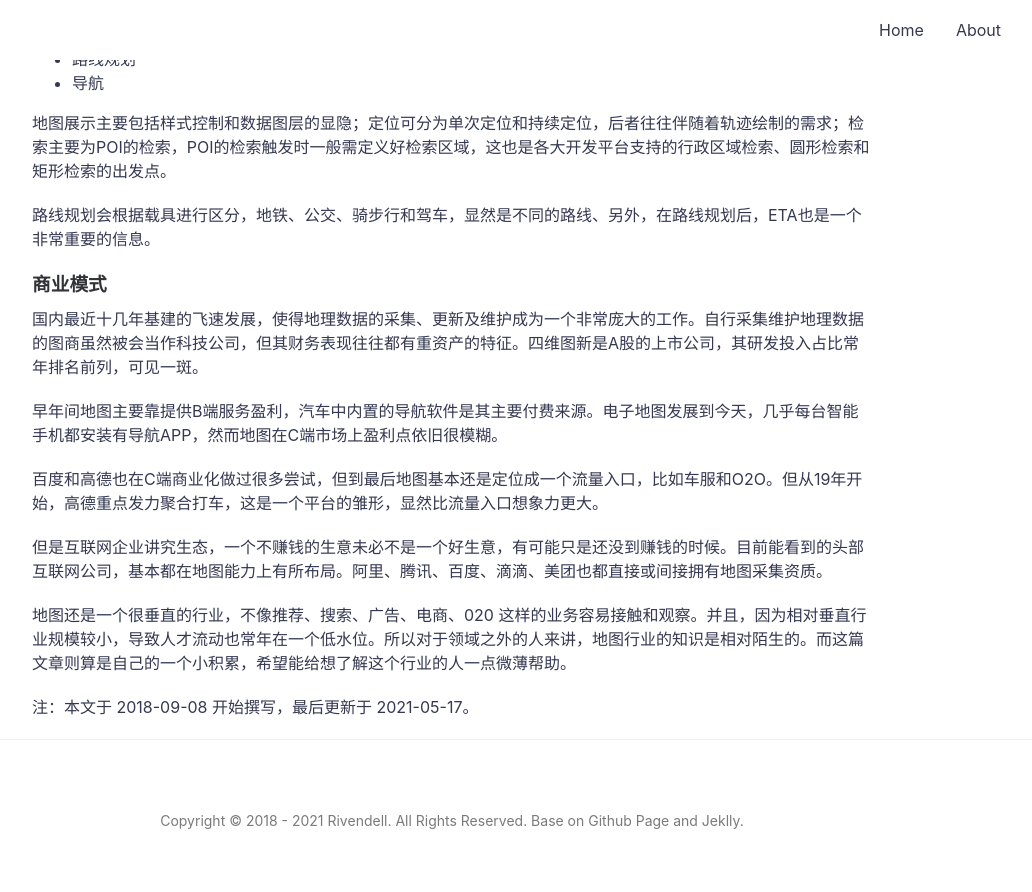
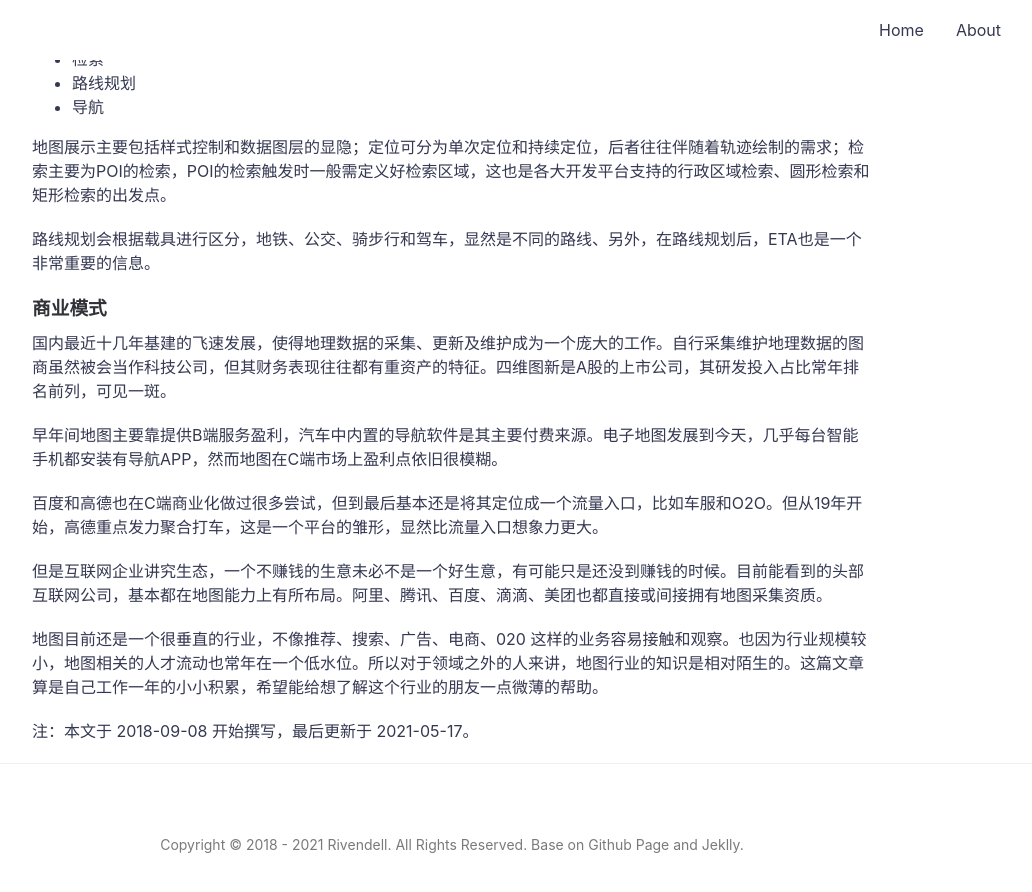
Before and after one commit to icarus507/icarus507.github.io, a Jekyll site: the page built from _posts/2018-09-08-谈谈地图（下）.md, in a window 1280 px wide and 900 px high, scrolled down 2645 px. Shown: the top 892 px of the window, without its empty margins (188-1220 px from the left). Built offline with Jekyll 4.4.1, drawn with Linux system fonts in a browser that asks for light colours; some of the changed text lies outside the part shown.

Commit message:
Update 2018-09-08-谈谈地图（下）.md

```diff
--- a/_posts/2018-09-08-谈谈地图（下）.md
+++ b/_posts/2018-09-08-谈谈地图（下）.md
@@ -37,12 +37,12 @@
 
 * 关系信息：POI通过语义或时空建立起来的关系，比如商场内的店铺和商场本身有亲子关系，麦当劳的不同店铺会同属一个品牌等；
 
-在数据更新及维护层面，考虑到内容安全，对于政治敏感类的POI一般会有单独的库。比如很多地图软件会给POI打一个活动标签，类似于“踏青好去处”这样的tag，像这样的标签如果展示到 「南京大屠杀纪念馆」这样的POI上，就很容易引起 PR 问题。
+在数据更新及维护层面，考虑到内容安全，对于政治敏感类的POI一般会有单独的标记。比如很多地图软件会给POI打一个活动标签，类似于“踏青好去处”这样的tag，像这样的标签如果展示到 “南京大屠杀纪念馆“ 这样的POI上，就很容易引起PR问题。
 
 
 在应用层面，除了在底图展示外，POI还有一个漏出时机是检索。将结构化的地址，比如X省X市X区XX路XX号，转化到经纬度坐标上，称为地理编码，反之则称为逆地理编码。检索POI会触发地理位置编码，通过检索关键词，匹配一个或多个POI数据，再根据POI数据关联其地址，再将地理位置转化为经纬度坐标，最后对应到图区上进行展示。
 
-在POI检索场景下，召回POI点距离用户当前距离是一个非常重要的因素，这和信息的检索有很大不同。POI的「检索」往往是「到达」的一个前置表达，在所有的地图APP里，用户检索完占比最大的动作就是发起导航。
+检索场景下，召回POI点距离用户所在点的距离是一个非常重要的信息，这和信息的检索有很大不同。POI的「检索」往往是「到达」的一个前置表达，在所有的地图APP里，用户检索完占比最大的动作就是发起导航。因此，POI的检索，在检索过程中往往也会指定检索的地理范围。
 
 
 ### 关于导航
@@ -78,15 +78,15 @@
 
 ### 商业模式
 
-国内最近十几年基建的飞速发展，使得地理数据的采集、更新及维护成为一个非常庞大的工作。自行采集维护地理数据的图商虽然被会当作科技公司，但其财务表现往往都有重资产的特征。四维图新是A股的上市公司，其研发投入占比常年排名前列，可见一斑。
+国内最近十几年基建的飞速发展，使得地理数据的采集、更新及维护成为一个庞大的工作。自行采集维护地理数据的图商虽然被会当作科技公司，但其财务表现往往都有重资产的特征。四维图新是A股的上市公司，其研发投入占比常年排名前列，可见一斑。
 
 早年间地图主要靠提供B端服务盈利，汽车中内置的导航软件是其主要付费来源。电子地图发展到今天，几乎每台智能手机都安装有导航APP，然而地图在C端市场上盈利点依旧很模糊。
 
-百度和高德也在C端商业化做过很多尝试，但到最后地图基本还是定位成一个流量入口，比如车服和O2O。但从19年开始，高德重点发力聚合打车，这是一个平台的雏形，显然比流量入口想象力更大。
+百度和高德也在C端商业化做过很多尝试，但到最后基本还是将其定位成一个流量入口，比如车服和O2O。但从19年开始，高德重点发力聚合打车，这是一个平台的雏形，显然比流量入口想象力更大。
 
 但是互联网企业讲究生态，一个不赚钱的生意未必不是一个好生意，有可能只是还没到赚钱的时候。目前能看到的头部互联网公司，基本都在地图能力上有所布局。阿里、腾讯、百度、滴滴、美团也都直接或间接拥有地图采集资质。
 
-地图还是一个很垂直的行业，不像推荐、搜索、广告、电商、020 这样的业务容易接触和观察。并且，因为相对垂直行业规模较小，导致人才流动也常年在一个低水位。所以对于领域之外的人来讲，地图行业的知识是相对陌生的。而这篇文章则算是自己的一个小积累，希望能给想了解这个行业的人一点微薄帮助。
+地图目前还是一个很垂直的行业，不像推荐、搜索、广告、电商、020 这样的业务容易接触和观察。也因为行业规模较小，地图相关的人才流动也常年在一个低水位。所以对于领域之外的人来讲，地图行业的知识是相对陌生的。这篇文章算是自己工作一年的小小积累，希望能给想了解这个行业的朋友一点微薄的帮助。
 
 
 
```
